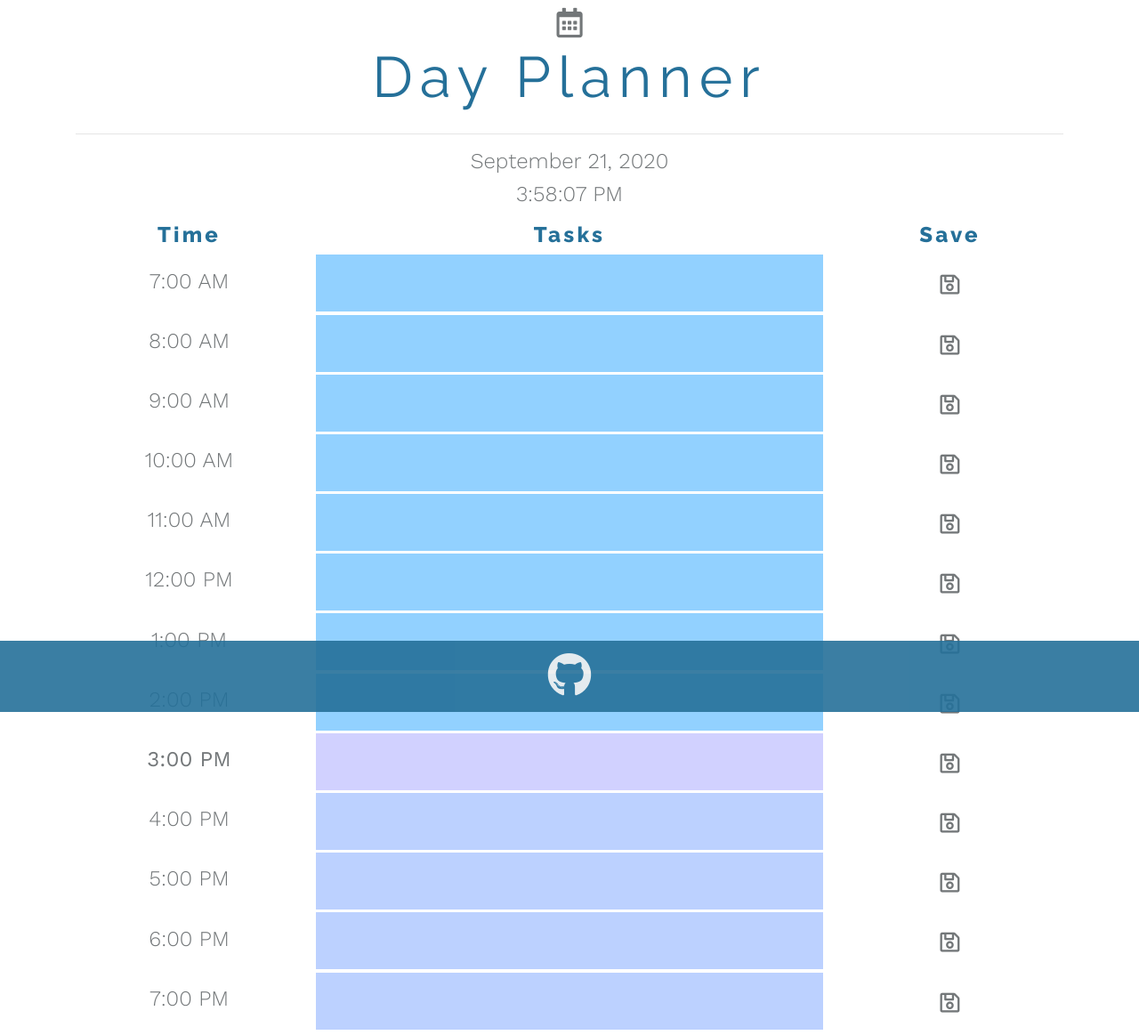
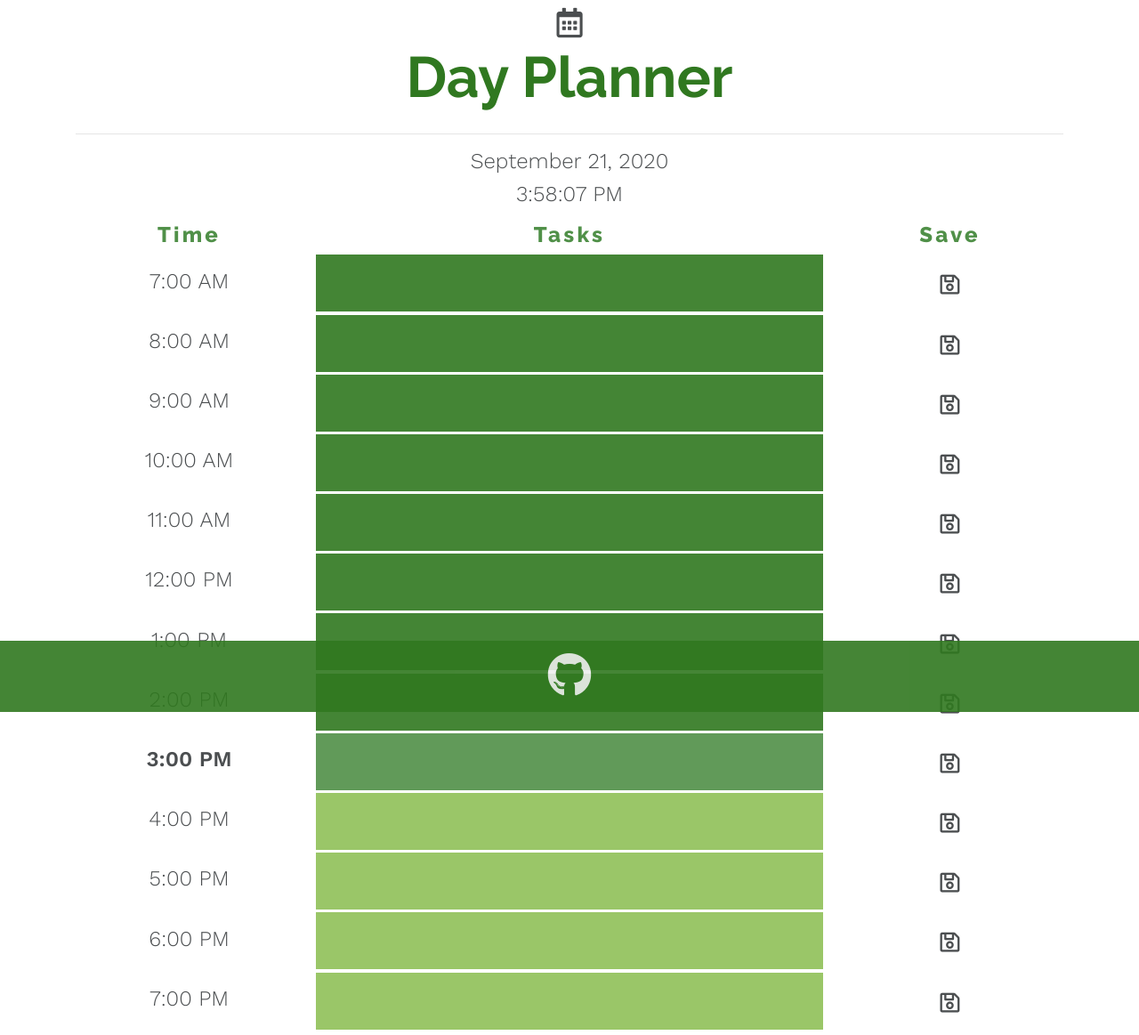
Before and after one commit to eaclumpkens/dayPlanner, a plain HTML site: page index.html in a window 1280 px wide. Shown: the whole page at 89% size. Drawn offline with nearby package versions, Linux system fonts and the light colour scheme.

Commit message:
style change

```diff
--- a/assets/style.css
+++ b/assets/style.css
@@ -2,7 +2,7 @@
     text-align: center;
     font-family: 'Work Sans', sans-serif;
     font-size: 25px;
-    color: #737779;
+    color: #4b4e50;
 }
 
 /* HEADER STYLIZATION */
@@ -12,10 +12,9 @@ header h1, h3 {
 }
 
 header h1 {
-    font-weight: 400;
+    font-weight: 700;
     font-size: 4rem;
-    letter-spacing: 0.5rem;
-    color: #257099;
+    color: #307820;
 }
 
 header h2 {
@@ -24,7 +23,7 @@ header h2 {
 }
 
 header i {
-    color: #737779;
+    color: #4b4e50;
     padding-top: 1.11%;
     padding-bottom: 1%;
 }
@@ -39,7 +38,7 @@ h3 {
     font-weight: 800;
     font-size: 1.5rem;
     letter-spacing: 0.2rem;
-    color: #257099;
+    color: #509048;
 }
 
 /* TIME SLOT STYLIZATION */
@@ -59,6 +58,7 @@ input {
     height: 4rem;
     overflow: scroll;
     opacity: 0.9;
+    color: #eee;
 }
 
 input:hover {
@@ -80,10 +80,10 @@ footer {
 
 footer nav {
     padding: 1%;
-    background: #257099;
+    background: #307820;
 }
 
 footer i {
-    background: #257099;
+    background: #307820;
     color: #eee;
 }
--- a/script.js
+++ b/script.js
@@ -26,14 +26,14 @@ for (i = 0; i < times.length; i++) {
     `)
 
     if (currentHour === hourAbr) {
-        $(`#hour-${i}`).attr("style", "font-weight:400")
-        $(`#input-${i}`).attr("style", "background:#CCCCFF");
+        $(`#hour-${i}`).attr("style", "font-weight:600")
+        $(`#input-${i}`).attr("style", "background:#509048");
     } else if (currentHour < hourAbr) {
         // FUTURE HOURS
-        $(`#input-${i}`).attr("style", "background:#B5CCFF");
+        $(`#input-${i}`).attr("style", "background:#90c058");
     } else {
         // PAST HOURS
-        $(`#input-${i}`).attr("style", "background:#87ccff");
+        $(`#input-${i}`).attr("style", "background:#307820");
         $(`#input-${i}`).attr("disabled", "true");
     }
 
```
